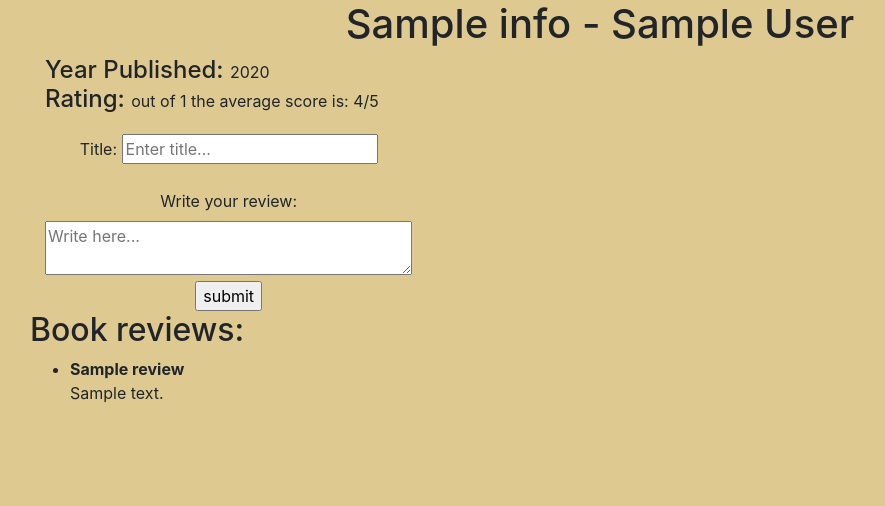
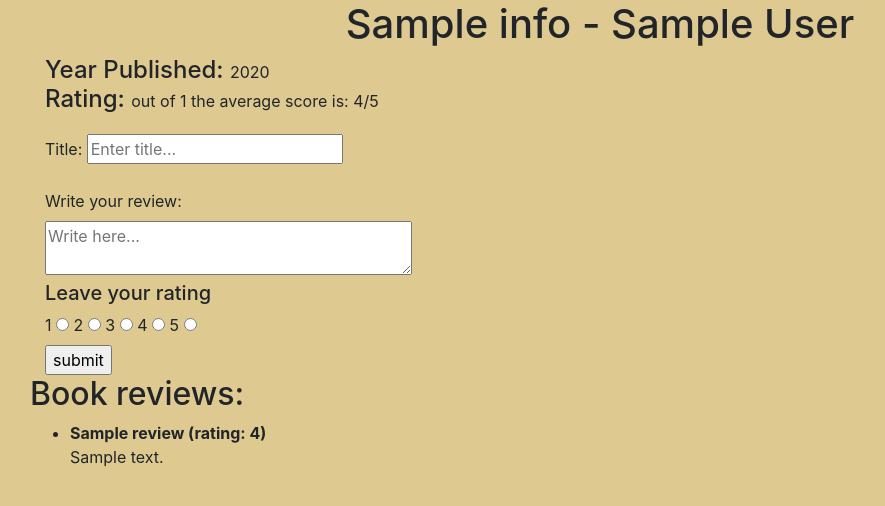
Before and after one commit to roee1231231/bood_review, a Flask app: template templates/book.html in a window 1280 px wide. Shown: the part 56-562 px from the top of the page, without its empty margins (40-925 px from the left). Run offline with Flask 2, Linux system fonts and the light colour scheme; tables that the repository leaves empty hold one stand-in row (values such as "Sample post"); the template is opened without the code that fills it: values that come from a table or form of the project are taken from there, most other values are stand-ins (such as "Sample title", 1, 10 or a date in 2020); some libraries are stand-ins or nearby versions.

Commit message:
Finished project!

```diff
--- a/main.py
+++ b/main.py
@@ -139,11 +139,15 @@ def logout():
 
 @app.route('/book/<string:ls>', methods=['POST', 'GET'])
 def book(ls):
+    db.create_all()
     lst = ls.split('|')
     creds = {'isbn': lst[0], 'title': lst[1], 'author': lst[2], 'year': lst[3]}
     print(creds)
     book = Books.query.get(lst[0])
+    print(book)
     reviews = book.reviews
+    # TODO: fix book.reviews rating retrieval bug!!!
+    print('fixed it!')
     if request.method == 'GET':
         print('get method')
         res = requests.get("https://www.goodreads.com/book/review_counts.json",
@@ -160,9 +164,9 @@ def book(ls):
         print('post method...')
         title = request.form.get('title')
         text = request.form.get('text')
+        rating = int(request.form.get('rating'))
         if title and text:
-            db.create_all()
-            review = Reviews(username=session['user'], title=title, text=text, isbn=lst[0])
+            review = Reviews(username=session['user'], title=title, text=text, rating=rating, isbn=lst[0])
             db.session.add(review)
             db.session.commit()
         else:
@@ -176,7 +180,14 @@ def api(isbn):
     review_count = len(book.reviews)
     # add score to json
     print(book.title)
-    return jsonify(title=book.title, author=book.author, year=book.year, isbn=book.isbn, review_count=review_count)
+    rating = 0
+    count = 0
+    for review in book.reviews:
+        rating += review.rating
+        count += 1
+    rating = round(rating / count, 2)
+    return jsonify(title=book.title, author=book.author, year=book.year, isbn=book.isbn,
+                   review_count=review_count, rating_average=rating)
 
 if __name__ == '__main__':
     app.run(debug=True)
--- a/models.py
+++ b/models.py
@@ -28,4 +28,5 @@ class Reviews(db.Model):
     username = db.Column(db.String)
     title = db.Column(db.String)
     text = db.Column(db.String)
+    rating = db.Column(db.Integer)
     isbn = db.Column(db.String, db.ForeignKey("books.isbn"), nullable=False)
--- a/templates/book.html
+++ b/templates/book.html
@@ -3,7 +3,7 @@
 {{ info.title }} - {{ info.author }}
 {% endblock %}
 {% block content %}
-    <div class="row">
+    <div class="row" style="text-align: left;">
         <div class="col" style="text-align: left;">
             <h4 style="display: inline;">Year Published: </h4>{{ info.year }}
             <br>
@@ -20,6 +20,19 @@
                 <textarea id="review_text" name="text" placeholder="Write here..." style="height: 170;width: 100%;"></textarea>
             </div>
             <div class="col">
+                <h5>Leave your rating</h5>
+                <label for="one">1</label>
+                <input type="radio" id="one" name="rating" value="1">
+                <label for="two">2</label>
+                <input type="radio" id="two" name="rating" value="2">
+                <label for="three">3</label>
+                <input type="radio" id="three" name="rating" value="3">
+                <label for="four">4</label>
+                <input type="radio" id="four" name="rating" value="4">
+                <label for="five">5</label>
+                <input type="radio" id="five" name="rating" value="5">
+            </div>
+            <div class="col">
                 <input type="submit" value="submit">
             </div>
             {% if message %}
@@ -34,7 +47,12 @@
         {% if reviews %}
             {% for review in reviews %}
                 <ul>
-                    <li><span style="font-weight: bold;">{{ review.title }}</span><br>
+                    <li><span style="font-weight: bold;">{{ review.title }}
+                        {% if review.rating %}
+                            (rating: {{review.rating}})
+                        {% endif %}
+                        </span>
+                        <br>
                         {{ review.text }}</li>
                 </ul>
             {% endfor %}
```
